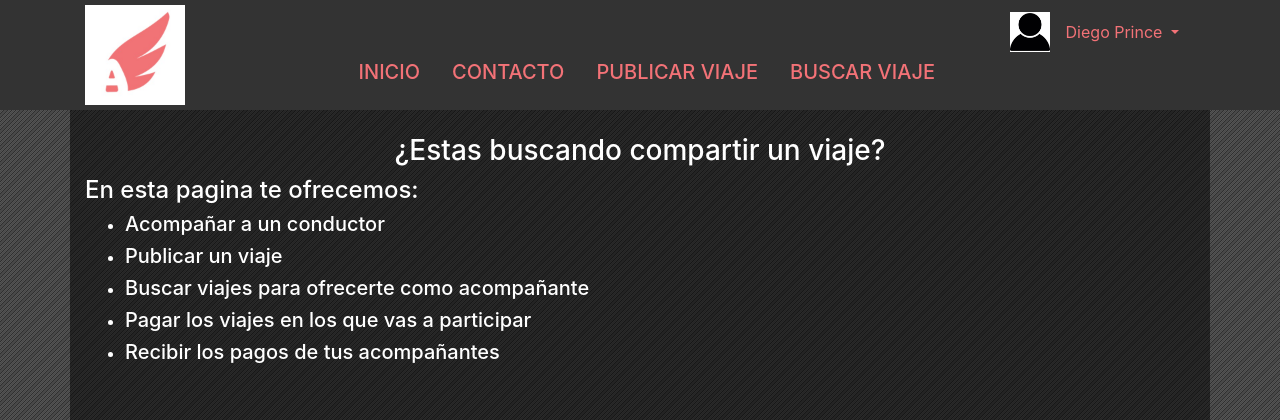
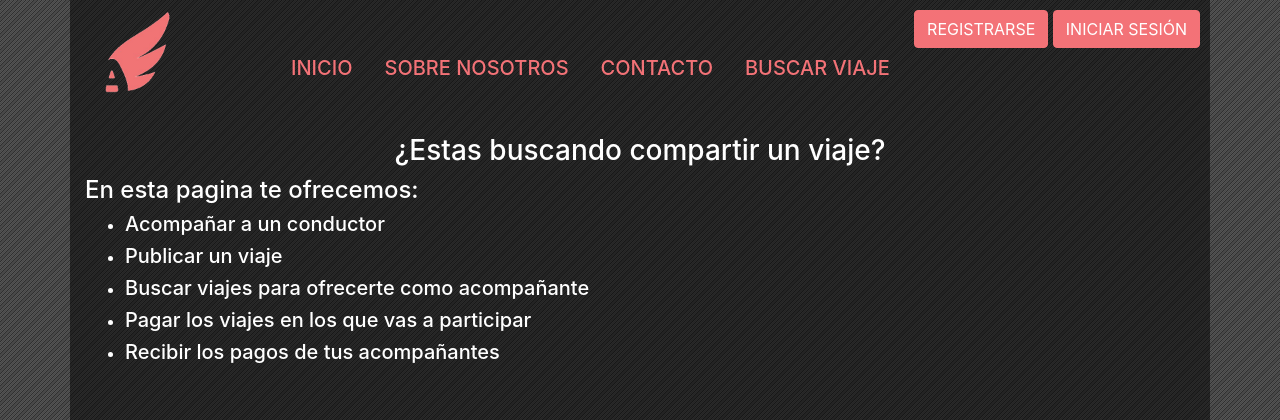
Before and after one commit to diegoP08/Grupo-18-IS2, a CodeIgniter app: page /unaventon/index.php/start/index in a window 1280 px wide. Shown: the top 420 px of the page. Run offline with CodeIgniter, Linux system fonts and the light colour scheme; some libraries are stand-ins or nearby versions.

Commit message:
cambio de logo

```diff
--- a/application/views/barraSuperior.php
+++ b/application/views/barraSuperior.php
@@ -1,8 +1,4 @@
 <?php
-  session_start();
-  $_SESSION['email'] = 'asd';
-  $_SESSION['nombre'] = 'Diego';
-  $_SESSION['apellido'] = 'Prince';
   if (isset($_SESSION['email'])){
 ?>
 <!-- Barra de que se muestra si esta logueado -->
@@ -11,7 +7,7 @@
     <div class="row">
       <div class="col-2">
         <a href="<?php echo base_url() ?>inicio" class="navbar-brand">
-          <img src="<?php echo base_url() ?>assets/img/LogoA.jpg" style="width: 100px">
+          <img src="<?php echo base_url() ?>assets/img/LogoA.png" style="width: 100px">
         </a>
       </div>
       <div class="col-10">
@@ -45,7 +41,7 @@
   <div class="row">
     <div class="col-2">
       <a href="<?php echo base_url() ?>" class="navbar-brand">
-        <img src="<?php echo base_url() ?>assets/img/LogoA.jpg" style="width: 100px">
+        <img src="<?php echo base_url() ?>assets/img/LogoA.png" style="width: 100px">
       </a>
     </div>
     <div class="col-10">
```
Also changed, not shown: assets/img/logoA.png (added), assets/img/opcional.jpg (renamed from assets/img/LogoA.jpg).
